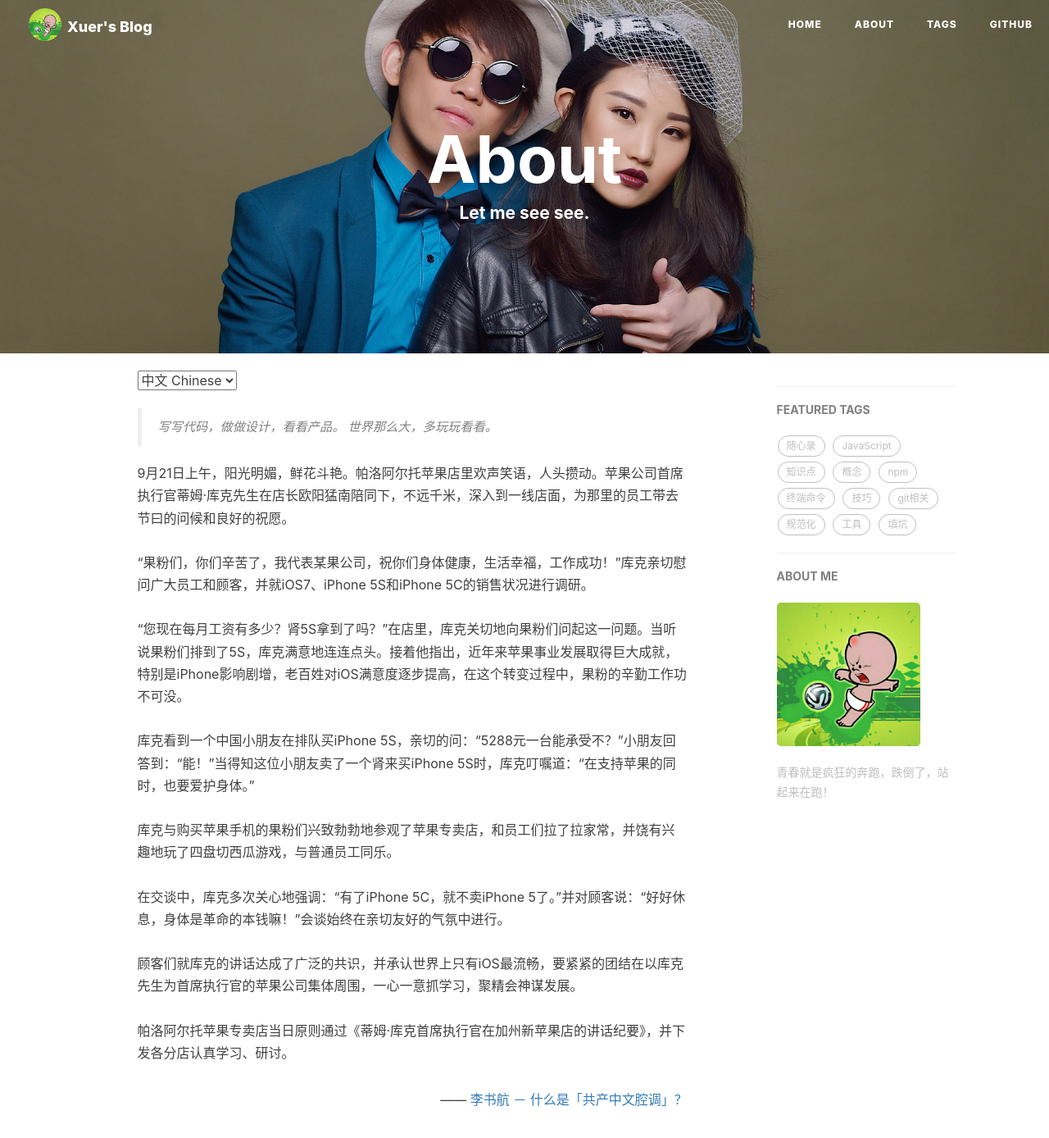
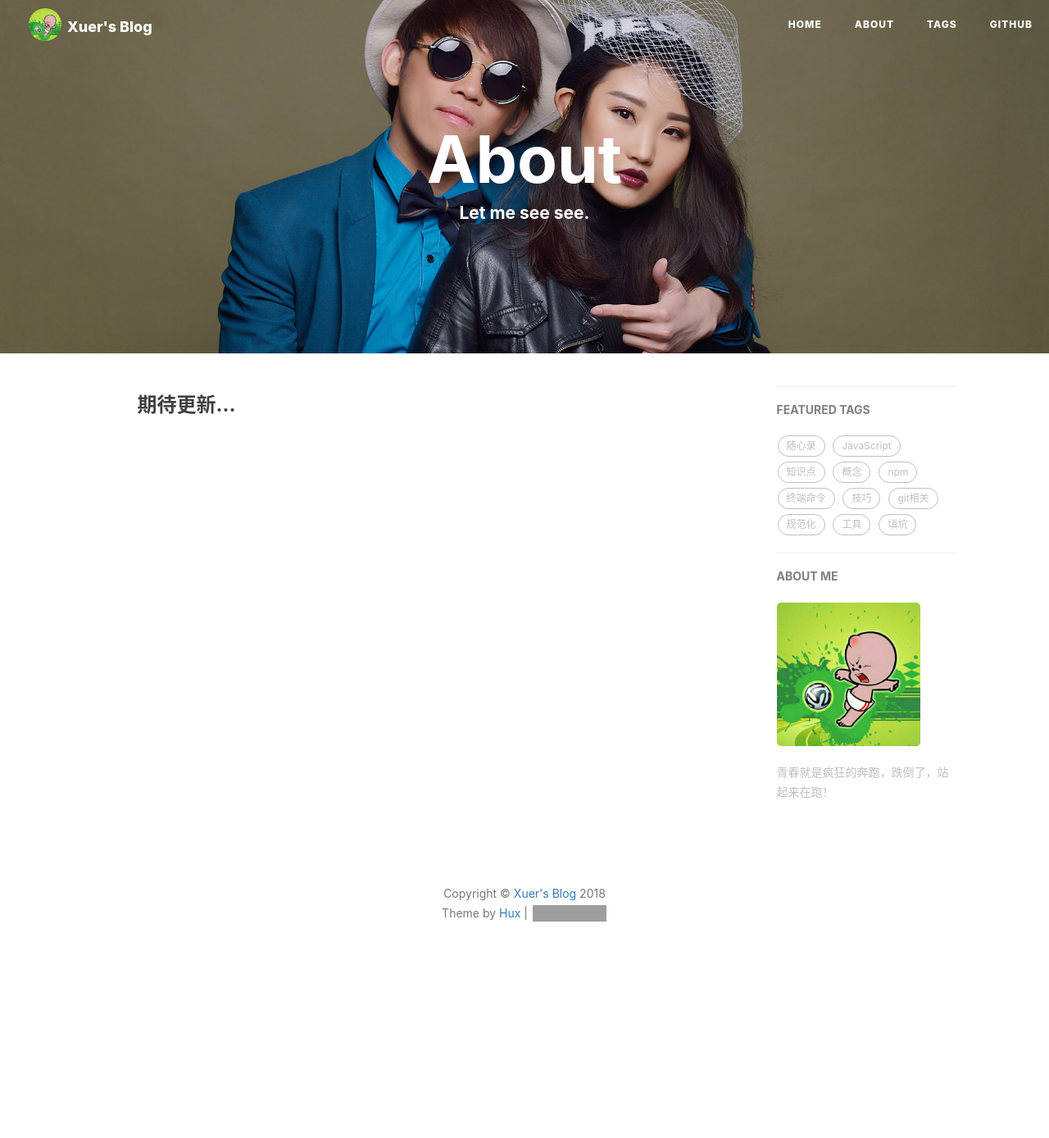
Before and after one commit to liuxingyu521/blog, a Jekyll site: the page built from about.html, in a window 1280 px wide and 1400 px high. Shown: the top 1388 px of the window at 82% size. Built offline with Jekyll 4.4.1, drawn with Linux system fonts in a browser that asks for light colours; comment, search, counter and statistics services are not loaded; grey boxes are pictures that could not be loaded.

Commit message:
refactor: 删除about

```diff
--- a/about.html
+++ b/about.html
@@ -5,59 +5,10 @@
 header-img: "img/about-bg.jpg"
 ---
 
-<!-- Language Selector -->
-<select onchange= "onLanChange(this.options[this.options.selectedIndex].value)">
-    <option value="0" selected> 中文 Chinese </option>
-    <option value="1"> 英语 English </option>
-</select>
+
 
 <!-- Chinese Version -->
 <div class="zh post-container">
-    <blockquote>
-        写写代码，做做设计，看看产品。
-        世界那么大，多玩玩看看。
-    </blockquote>
-    9月21日上午，阳光明媚，鲜花斗艳。帕洛阿尔托苹果店里欢声笑语，人头攒动。苹果公司首席执行官蒂姆·库克先生在店长欧阳猛南陪同下，不远千米，深入到一线店面，为那里的员工带去节曰的问候和良好的祝愿。<br><br>“果粉们，你们辛苦了，我代表某果公司，祝你们身体健康，生活幸福，工作成功！”库克亲切慰问广大员工和顾客，并就iOS7、iPhone 5S和iPhone 5C的销售状况进行调研。 <br><br>“您现在每月工资有多少？肾5S拿到了吗？”在店里，库克关切地向果粉们问起这一问题。当听说果粉们排到了5S，库克满意地连连点头。接着他指出，近年来苹果事业发展取得巨大成就，特别是iPhone影响剧增，老百姓对iOS满意度逐步提高，在这个转变过程中，果粉的辛勤工作功不可没。<br><br>库克看到一个中国小朋友在排队买iPhone 5S，亲切的问：“5288元一台能承受不？”小朋友回答到：“能！”当得知这位小朋友卖了一个肾来买iPhone 5S时，库克叮嘱道：“在支持苹果的同时，也要爱护身体。”<br><br>库克与购买苹果手机的果粉们兴致勃勃地参观了苹果专卖店，和员工们拉了拉家常，并饶有兴趣地玩了四盘切西瓜游戏，与普通员工同乐。<br><br>在交谈中，库克多次关心地强调：“有了iPhone 5C，就不卖iPhone 5了。”并对顾客说：“好好休息，身体是革命的本钱嘛！”会谈始终在亲切友好的气氛中进行。<br><br>顾客们就库克的讲话达成了广泛的共识，并承认世界上只有iOS最流畅，要紧紧的团结在以库克先生为首席执行官的苹果公司集体周围，一心一意抓学习，聚精会神谋发展。<br>
-    <br>帕洛阿尔托苹果专卖店当日原则通过《蒂姆·库克首席执行官在加州新苹果店的讲话纪要》，并下发各分店认真学习、研讨。
-
-    <p style="text-align:right;">
-        —— <a href="http://www.zhihu.com/question/19687065">李书航 － 什么是「共产中文腔调」？ </a>
-    </p>
+    <h3>期待更新...</h3>
 
 </div>
-
-<!-- English Version -->
-<div class="en post-container">
-    <blockquote>
-        Designer or Engineer, things in between.
-    </blockquote>
-
-    <p>
-        Your work is going to fill a large part of your life, and the only way to be truly satisfied is to do what you believe is great work. And the only way to do great work is to love what you do. If you haven’t found it yet, keep looking. Don’t settle. As with all matters of the heart, you’ll know when you find it.
-    </p>
-
-    <p>
-    If you want to live your life in a creative way, as an artist, you have to not look back too much. You have to be willing to take whatever you’ve done and whoever you were and throw them away.
-    </p>
-
-    <p style="text-align:right;">
-    -- Steve Jobs
-    </p>
-
-</div>
-
-<!-- Handle Language Change -->
-<script type="text/javascript">
-    var $zh = document.querySelector(".zh");
-    var $en = document.querySelector(".en");
-    function onLanChange(index){
-        if(index == 0){
-            $zh.style.display = "block";
-            $en.style.display = "none";
-        }else{
-            $en.style.display = "block";
-            $zh.style.display = "none";
-        }
-    }
-    onLanChange(0);
-</script>
```
